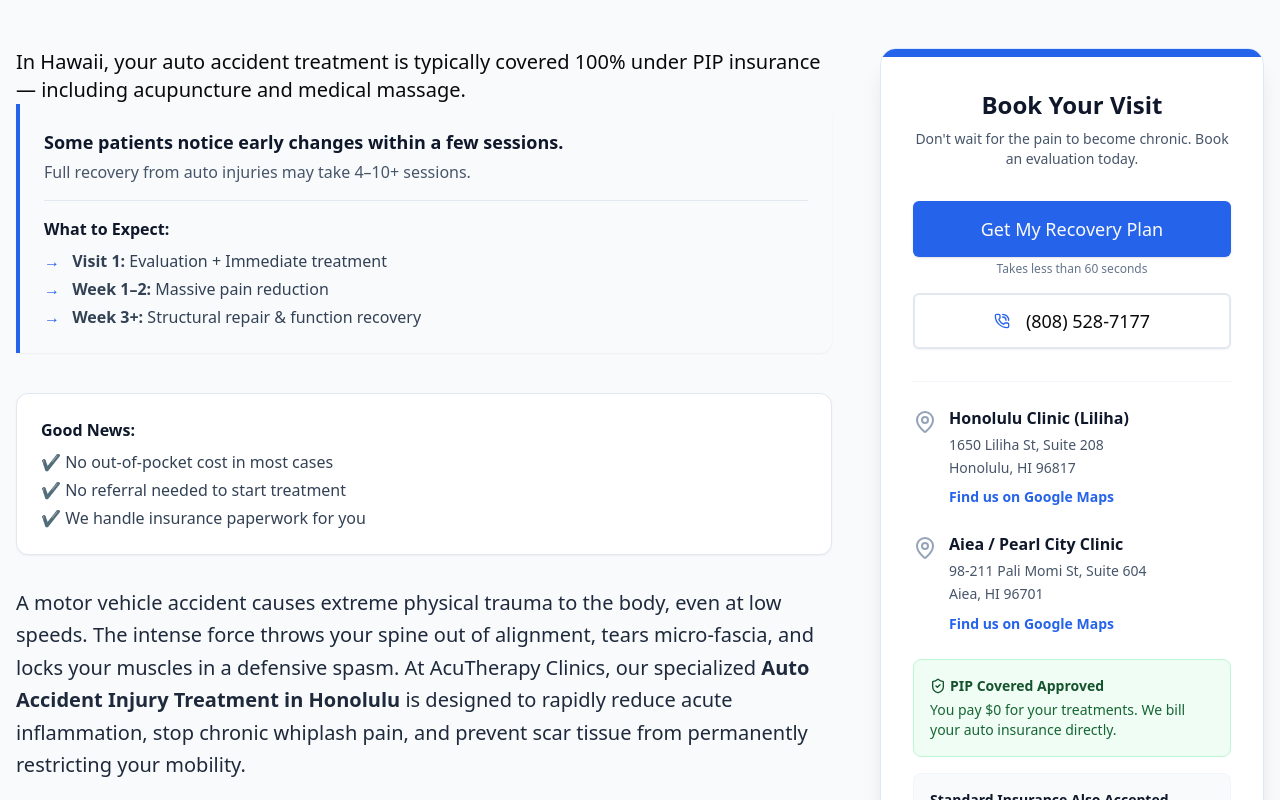
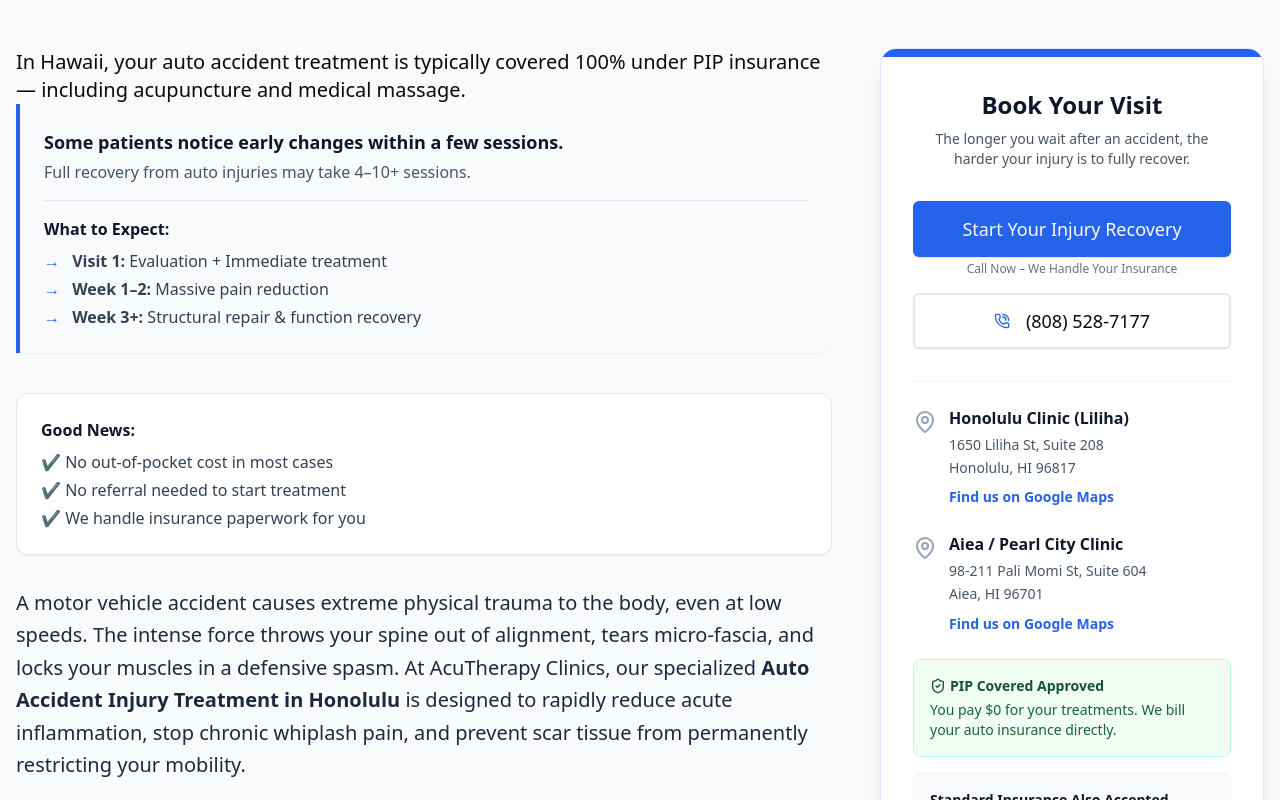
Before and after one commit to acutherapy/acutherapy-web-v2, a React (Vite) app: page /auto-injury in a window 1280 px wide. Shown: the part 820-1620 px from the top of the page. Built offline with nearby package versions, Linux system fonts and the light colour scheme.

Commit message:
Update AutoAccidentInjuryTreatmentHonoluluPage.tsx

```diff
--- a/src/pages/AutoAccidentInjuryTreatmentHonoluluPage.tsx
+++ b/src/pages/AutoAccidentInjuryTreatmentHonoluluPage.tsx
@@ -153,8 +153,8 @@
 <div className="mt-12 bg-blue-50 border border-blue-100 rounded-2xl p-8 text-center mb-8">
 <h2 className="text-3xl font-bold text-blue-900 mb-4">Ready to find relief?</h2>
 <p className="text-lg text-blue-700 mb-8">Stop living in discomfort. Located right here in Honolulu, we are here to help you restore your well-being.</p>
-<Link to="/book-appointment"><Button className="bg-blue-600 hover:bg-blue-700 text-white font-bold py-4 px-8 rounded-full text-lg shadow-lg transition-all">Get Your Personalized Recovery Plan</Button></Link>
-<p className="text-blue-600 text-sm mt-3 opacity-80 font-medium tracking-wide">Takes less than 60 seconds</p>
+<Link to="/book-appointment"><Button className="bg-blue-600 hover:bg-blue-700 text-white font-bold py-4 px-8 rounded-full text-lg shadow-lg transition-all">Start Your Injury Recovery</Button></Link>
+<p className="text-blue-600 text-sm mt-3 opacity-80 font-medium tracking-wide">Takes less than 60 seconds, (Covered by Insurance)</p>
 <p className="text-red-500 font-bold mt-4">The longer you wait, the harder it is to fix.</p>
 </div>
 
@@ -166,15 +166,15 @@
               <div className="bg-blue-600 h-2 w-full"></div>
               <CardContent className="p-8 text-center">
                 <h3 className="text-2xl font-bold text-slate-900 mb-2">Book Your Visit</h3>
-                <p className="text-slate-600 mb-8 text-sm">Don't wait for the pain to become chronic. Book an evaluation today.</p>
+                <p className="text-slate-600 mb-8 text-sm">The longer you wait after an accident, the harder your injury is to fully recover.</p>
                 <div className="flex flex-col gap-4">
                   <div className="flex flex-col gap-1 items-center">
                     <Link to="/book-appointment" className="w-full">
                       <Button className="w-full bg-blue-600 hover:bg-blue-700 h-14 text-lg">
-                        Get My Recovery Plan
+                        Start Your Injury Recovery
                       </Button>
                     </Link>
-                    <p className="text-slate-500 text-xs font-medium">Takes less than 60 seconds</p>
+                    <p className="text-slate-500 text-xs font-medium">Call Now – We Handle Your Insurance</p>
                   </div>
                   <Button variant="outline" className="w-full h-14 text-lg border-2 border-slate-200" onClick={() => window.location.href='tel:+18085287177'}>
                     <PhoneCall className="mr-2 h-5 w-5 text-blue-600" /> (808) 528-7177
```
